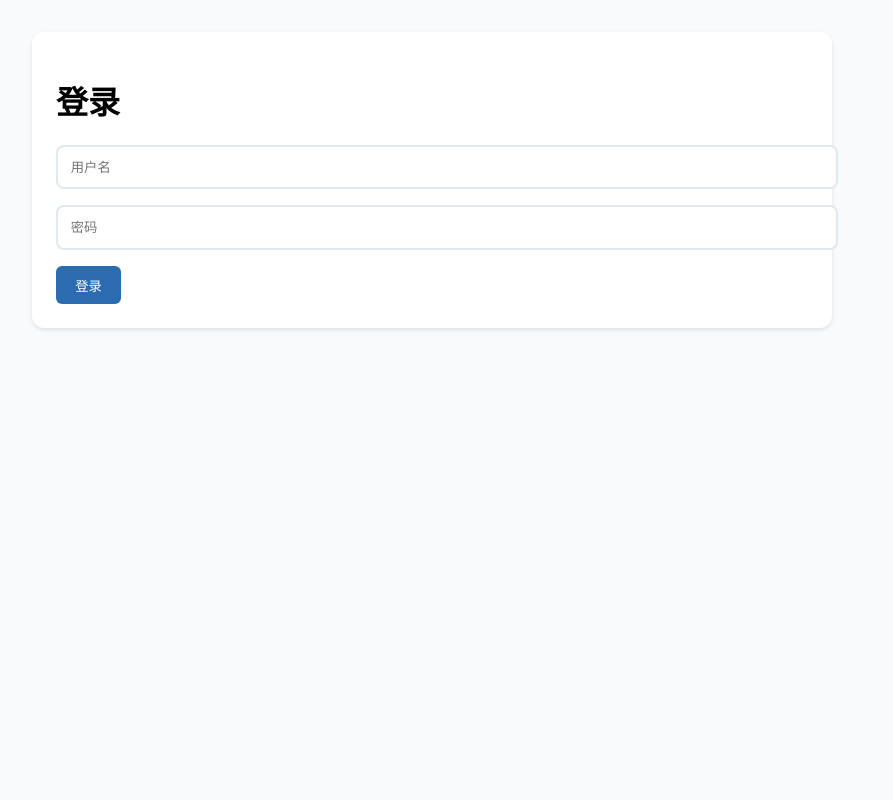
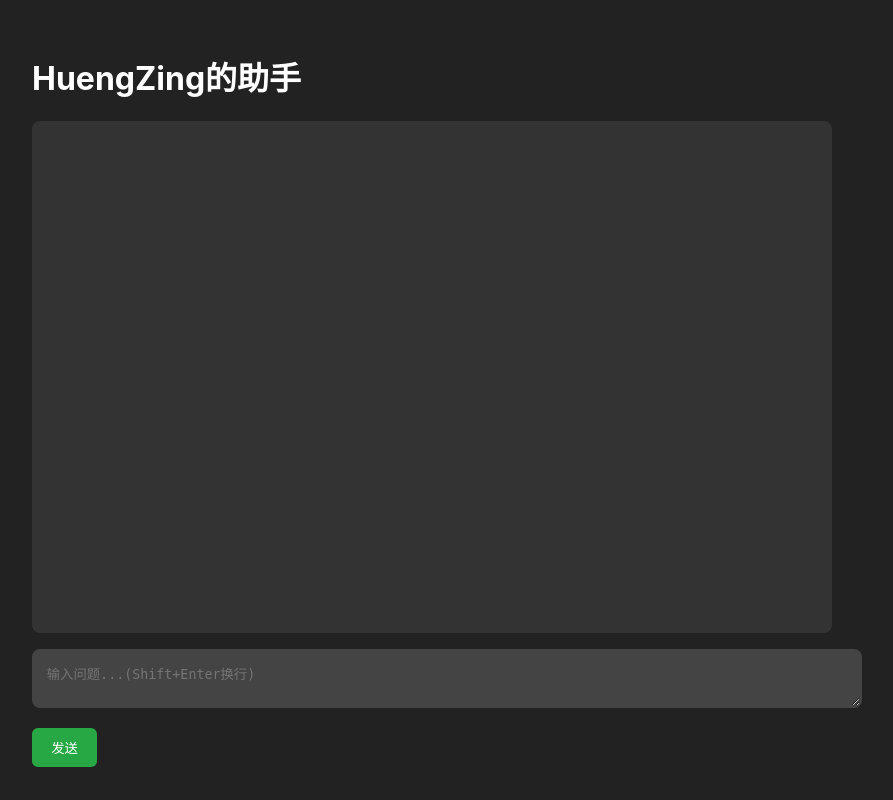
Before and after one commit to DangHuengZing/ai-chatbot, a Django app: page /stream_chat/ in a window 1280 px wide. Shown: the whole page, without its empty margins (208-1101 px from the left). Run offline with Django 5.2, Linux system fonts and the light colour scheme; the visitor is signed in with stand-in values (Sample User, id 1); some libraries are stand-ins or nearby versions.

Commit message:
Update stream_chat.html

```diff
--- a/ai_api/templates/ai_api/stream_chat.html
+++ b/ai_api/templates/ai_api/stream_chat.html
@@ -7,48 +7,23 @@
   <script src="https://cdnjs.cloudflare.com/ajax/libs/dompurify/2.4.0/purify.min.js"></script>
   <style>
     body {
+      background-color: #222;
       font-family: -apple-system, BlinkMacSystemFont, "Segoe UI", Roboto, sans-serif;
+      color: #fff;
       max-width: 800px;
       margin: 0 auto;
       padding: 2rem;
-      background: #f8fafc;
-    }
-    #login-container, #chat-container {
-      background: white;
-      border-radius: 12px;
-      box-shadow: 0 2px 4px rgba(0,0,0,0.1);
-      padding: 1.5rem;
     }
     #chat-box {
       height: 60vh;
       overflow-y: auto;
       padding: 1rem;
-      background: #f8fafc;
+      background: #333;
       border-radius: 8px;
       margin-bottom: 1rem;
     }
-    .message {
-      margin: 1rem 0;
-      padding: 1rem;
-      border-radius: 8px;
-      background: white;
-      box-shadow: 0 1px 3px rgba(0,0,0,0.05);
-    }
-    .user-message { border-left: 4px solid #4299e1; }
-    .ai-message { border-left: 4px solid #48bb78; }
-    .message-header { display: flex; align-items: center; margin-bottom: 0.5rem; color: #4a5568; }
-    .message-header strong { margin-right: 0.5rem; }
-    .timestamp { font-size: 0.8rem; color: #718096; }
-    textarea, input {
-      width: 100%;
-      padding: 0.8rem;
-      border: 2px solid #e2e8f0;
-      border-radius: 8px;
-      margin-bottom: 1rem;
-    }
-    textarea { resize: vertical; min-height: 80px; }
     button {
-      background: #2b6cb0;
+      background: #28a745;
       color: white;
       border: none;
       padding: 0.6rem 1.2rem;
@@ -56,101 +31,98 @@
       cursor: pointer;
       transition: background 0.2s;
     }
-    button:hover { background: #2c5282; }
-    button:disabled { opacity: 0.6; cursor: not-allowed; }
-    .markdown-body { line-height: 1.6; }
-    .model-selector {
-      padding: 0.5rem;
-      border: 2px solid #e2e8f0;
-      border-radius: 6px;
+    button:hover {
+      background: #218838;
+    }
+    button:disabled {
+      opacity: 0.6;
+      cursor: not-allowed;
+    }
+    textarea, input {
+      width: 100%;
+      padding: 0.8rem;
+      border: 2px solid #444;
+      border-radius: 8px;
       margin-bottom: 1rem;
-    }
-    #error-message {
-      color: red;
-      display: none;
-      padding: 10px;
-      border: 1px solid red;
-      background-color: #ffcccb;
-      margin-bottom: 15px;
+      background-color: #444;
+      color: #fff;
     }
   </style>
 </head>
 <body>
-  <div id="login-container">
-    <h1>登录</h1>
-    <div id="error-message"></div>
-    <input type="text" id="username" placeholder="用户名">
-    <input type="password" id="password" placeholder="密码">
-    <button onclick="loginUser()">登录</button>
-  </div>
-
-  <div id="chat-container" style="display: none;">
-    <h1>HuengZing的助手-20250506A</h1>
-    <div id="error-message-chat"></div>
-    <div style="text-align: right;">
-      <button onclick="clearChat()">清空聊天记录</button>
-    </div>
-    <select class="model-selector" id="model-select">
-      <option value="v3">通用聊天模型 (v3)</option>
-      <option value="r1">代码助手 (r1)</option>
-    </select>
+  <div id="chat-container">
+    <h1>HuengZing的助手</h1>
     <div id="chat-box"></div>
-    <textarea id="user-input" placeholder="输入您的问题...(Shift+Enter换行)" onkeydown="handleKeydown(event)"></textarea>
-    <div style="text-align: right; margin-top: 1rem;">
+    <textarea id="user-input" placeholder="输入问题...(Shift+Enter换行)" onkeydown="handleKeydown(event)"></textarea>
     <button id="send-btn" onclick="sendMessage()">发送</button>
-    </div>
   </div>
 
   <script>
     let controller = null;
+
+    async function sendMessage() {
+      const input = document.getElementById('user-input');
+      const question = input.value.trim();
+      const sendBtn = document.getElementById('send-btn');
       const chatBox = document.getElementById('chat-box');
-const sendBtn = document.getElementById('send-btn');
 
-function getCookie(name) {
-  let cookieValue = null;
-  if (document.cookie && document.cookie !== '') {
-    const cookies = document.cookie.split(';');
-    for (let i = 0; i < cookies.length; i++) {
-      const cookie = cookies[i].trim();
-      if (cookie.substring(0, name.length + 1) === (name + '=')) {
-        cookieValue = decodeURIComponent(cookie.substring(name.length + 1));
-        break;
-      }
-    }
-  }
-  return cookieValue;
-}
+      if (!question) return;
 
-async function loginUser() {
-  const username = document.getElementById('username').value;
-  const password = document.getElementById('password').value;
-  const errorMessage = document.getElementById('error-message');
-  const csrftoken = getCookie('csrftoken');
+      sendBtn.disabled = true;
+      input.value = '';
+
+      // 用户消息
+      const userMsg = document.createElement('div');
+      userMsg.classList.add('message', 'user-message');
+      userMsg.innerHTML = `<strong>您:</strong><p>${question}</p>`;
+      chatBox.appendChild(userMsg);
+
+      // AI 消息框
+      const aiMsg = document.createElement('div');
+      aiMsg.classList.add('message', 'ai-message');
+      aiMsg.innerHTML = '<strong>AI助手:</strong><p>思考中...</p>';
+      chatBox.appendChild(aiMsg);
+
+      // 滚动到底部
+      chatBox.scrollTop = chatBox.scrollHeight;
+
+      const csrftoken = document.querySelector('[name=csrfmiddlewaretoken]').value;
 
       try {
-    const response = await fetch('/login/', {
+        const response = await fetch('/chat/stream/', {
           method: 'POST',
           headers: {
             'Content-Type': 'application/json',
             'X-CSRFToken': csrftoken
           },
-      body: JSON.stringify({ username, password })
+          body: JSON.stringify({ question, model: 'v3' })
         });
 
-    const result = await response.json();
+        const reader = response.body.getReader();
+        const decoder = new TextDecoder();
+        let buffer = '';
 
-    if (result.success) {
-      // 成功登录，显示聊天界面
-      document.getElementById('login-container').style.display = 'none';
-      document.getElementById('chat-container').style.display = 'block';
-    } else {
-      // 显示错误信息
-      errorMessage.innerHTML = result.error || '未知错误';
-      errorMessage.style.display = 'block';
+        while (true) {
+          const { done, value } = await reader.read();
+          if (done) break;
+
+          buffer += decoder.decode(value, { stream: true });
+          const lines = buffer.split('\n\n');
+
+          for (let line of lines.slice(0, -1)) {
+            const data = JSON.parse(line.replace('data: ', ''));
+            if (data.content) {
+              aiMsg.querySelector('p').textContent = data.content;
+              chatBox.scrollTop = chatBox.scrollHeight;
             }
-  } catch (err) {
-    errorMessage.innerHTML = '登录失败，请重试';
-    errorMessage.style.display = 'block';
+          }
+          buffer = lines[lines.length - 1];
+        }
+      } catch (error) {
+        console.error(error);
+        aiMsg.querySelector('p').textContent = '请求失败，请重试';
+      } finally {
+        sendBtn.disabled = false;
       }
     }
 
@@ -160,130 +132,6 @@ function handleKeydown(event) {
         sendMessage();
       }
     }
-
-async function sendMessage() {
-  const input = document.getElementById('user-input');
-  const question = input.value.trim();
-  const model = document.getElementById('model-select').value;
-
-  if (!question) {
-    input.classList.add('error');
-    return;
-  }
-
-  sendBtn.disabled = true;
-  input.value = '';
-
-  const userMsg = createMessageElement('user', question);
-  chatBox.appendChild(userMsg);
-
-  const aiMsg = createMessageElement('ai', '思考中...');
-  chatBox.appendChild(aiMsg);
-
-  scrollToBottom();
-
-  const csrftoken = getCookie('csrftoken');
-
-  controller = new AbortController();
-  try {
-    const response = await fetch('/chat/stream/', {
-      method: 'POST',
-      headers: {
-        'Content-Type': 'application/json',
-        'X-CSRFToken': csrftoken
-      },
-      credentials: 'same-origin',
-      body: JSON.stringify({ question, model }),
-      signal: controller.signal
-    });
-
-    const reader = response.body.pipeThrough(new TextDecoderStream()).getReader();
-
-    let buffer = ''; // 用于累积流式数据
-    let currentContent = ''; // 用于存储当前完整内容
-
-    while (true) {
-      const { done, value } = await reader.read();
-      if (done) break;
-
-      buffer += value;
-      const lines = buffer.split('\n\n'); // 根据流数据分割
-
-      for (let i = 0; i < lines.length - 1; i++) {
-        const line = lines[i].trim();
-        if (!line.startsWith('data: ')) continue;
-
-        const rawData = line.replace('data: ', '').trim();
-        if (rawData === '[DONE]') break;
-
-        try {
-          const data = JSON.parse(rawData);
-          if (data.error) {
-            updateMessage(aiMsg, data.error, true);
-            break;
-          }
-          // 逐步更新内容
-          currentContent += data.content;
-          updateMessage(aiMsg, currentContent);
-          await new Promise(resolve => setTimeout(resolve, 30)); // 延时模拟打字效果
-        } catch (e) {
-          console.error('Failed to parse JSON:', rawData, e);
-          updateMessage(aiMsg, '⚠️ 解析失败', true);
-          break;
-        }
-      }
-
-      buffer = lines[lines.length - 1];
-    }
-  } catch (err) {
-    console.error(err);
-    updateMessage(aiMsg, `请求失败，请重试。`, true);
-  } finally {
-    sendBtn.disabled = false;
-    controller = null;
-  }
-}
-
-function createMessageElement(role, text) {
-  const div = document.createElement('div');
-  div.className = `message ${role}-message`;
-
-  const header = document.createElement('div');
-  header.className = 'message-header';
-  header.innerHTML = `<strong>${role === 'user' ? '您' : 'AI助手'}</strong><span class="timestamp">${new Date().toLocaleTimeString()}</span>`;
-
-  const content = document.createElement('div');
-  content.className = 'markdown-body';
-  content.innerHTML = renderMarkdown(text);
-
-  div.appendChild(header);
-  div.appendChild(content);
-  return div;
-}
-
-function updateMessage(element, content, isError = false) {
-  const contentDiv = element.querySelector('.markdown-body');
-  contentDiv.innerHTML = isError
-    ? `<span style="color: #e53e3e;">${content}</span>`
-    : renderMarkdown(content);
-  scrollToBottom();
-}
-
-function renderMarkdown(text) {
-  const rawHtml = marked.parse(text);
-  return DOMPurify.sanitize(rawHtml);
-}
-
-function scrollToBottom() {
-  requestAnimationFrame(() => {
-    chatBox.scrollTop = chatBox.scrollHeight;
-  });
-}
-
-function clearChat() {
-  document.getElementById('chat-box').innerHTML = '';
-  document.getElementById('user-input').value = '';
-}
   </script>
 </body>
 </html>
```
Lines whose indentation alone changed are shown as unchanged.
